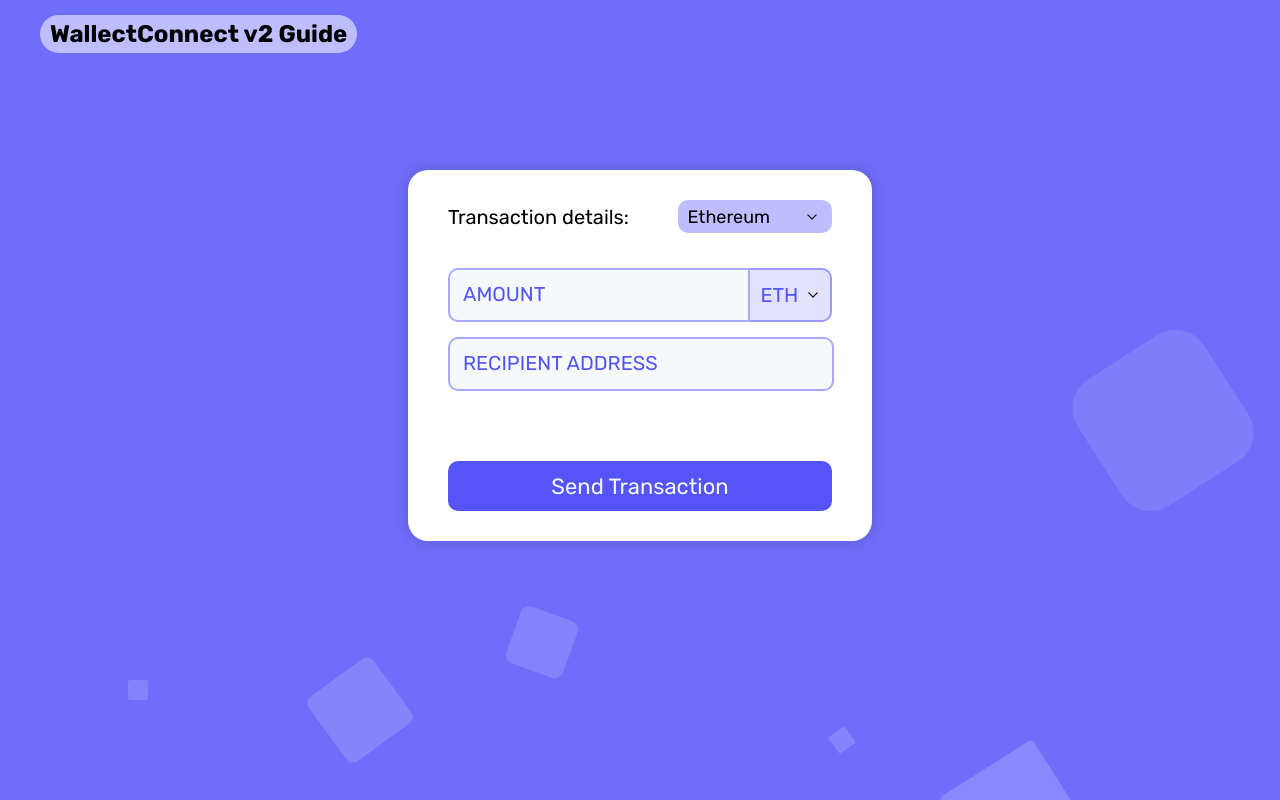
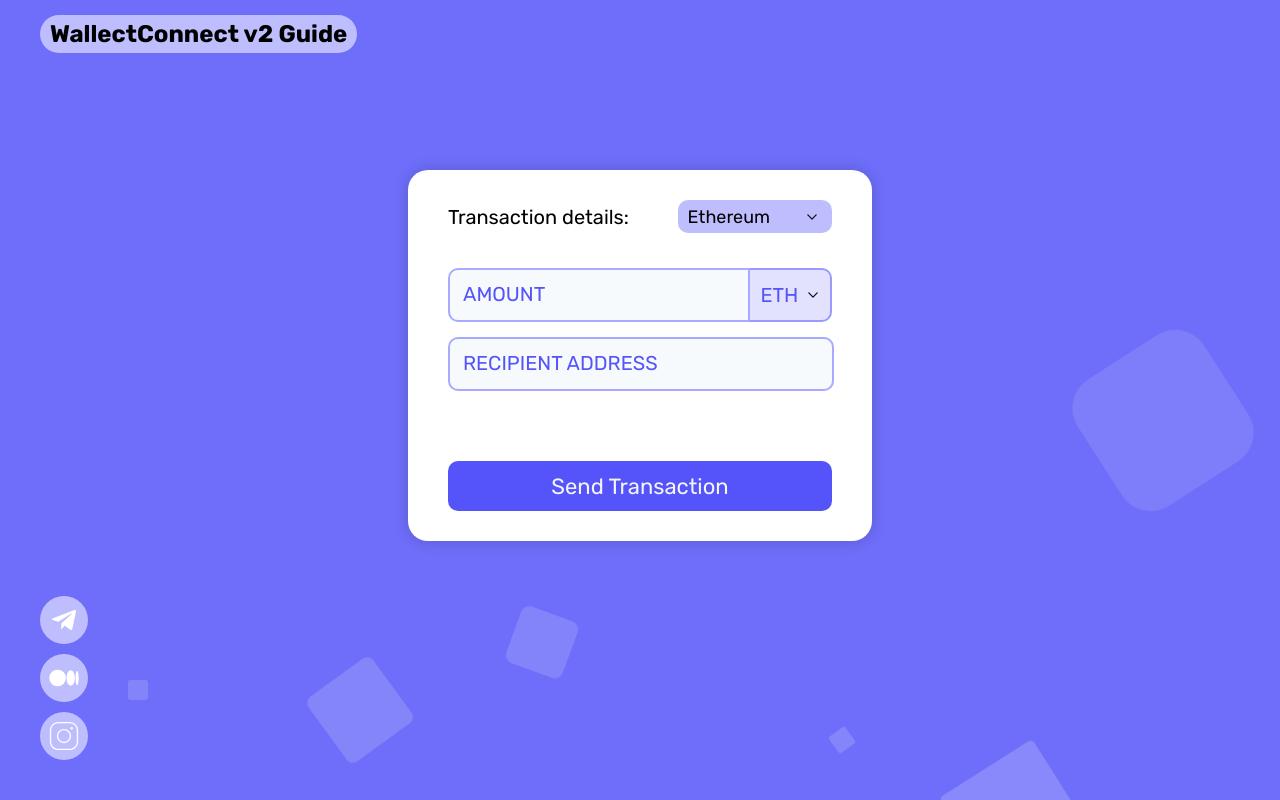
Before and after one commit to nikitaNotFound/WalletConnectGuide, a website built with webpack: page src/index.html in a window 1280 px wide. Built offline with nearby package versions, Linux system fonts and the light colour scheme; what @walletconnect/sign-client would draw is missing.

Commit message:
add social media

```diff
--- a/src/index.html
+++ b/src/index.html
@@ -39,6 +39,20 @@
 
       <div class="actions-wrapper" id="actionsWrapper">
 
+      </div>
+    </div>
+
+    <div class="social-media">
+        <div class="social-media-item">
+            <img src="./icons/telegram-icon.svg"/>
+        </div>
+
+        <div class="social-media-item">
+            <img src="./icons/medium-icon.svg"/>
+        </div>
+
+        <div class="social-media-item">
+            <img src="./icons/instagram-icon.svg"/>
         </div>
     </div>
 
--- a/src/scss/background.scss
+++ b/src/scss/background.scss
@@ -115,8 +115,6 @@ body{
   animation-duration: 11s;
 }
 
-
-
 @keyframes animate {
 
   0%{
--- a/src/scss/styles.scss
+++ b/src/scss/styles.scss
@@ -300,6 +300,29 @@ input, button {
   }
 }
 
+.social-media {
+  position: absolute;
+  bottom: 5%;
+  left: 40px;
+  display: flex;
+  flex-direction: column;
+
+  .social-media-item {
+    cursor: pointer;
+    background-color: rgb(190, 190, 255);
+    border-radius: 50%;
+    padding: 0.5rem;
+    img {
+      width: 2rem;
+      height: 2rem;
+      filter: invert(100%) sepia(0%) saturate(0%) hue-rotate(93deg) brightness(103%) contrast(103%);
+    }
+  }
+  .social-media-item + .social-media-item {
+    margin-top: 10px;
+  }
+}
+
 @keyframes loading {
   0% {
     transform: rotate(0deg);
```
Also changed, not shown: src/icons/instagram-icon.svg (added), src/icons/medium-icon.svg (added), src/icons/telegram-icon.svg (added). Lines whose indentation alone changed are shown as unchanged.
